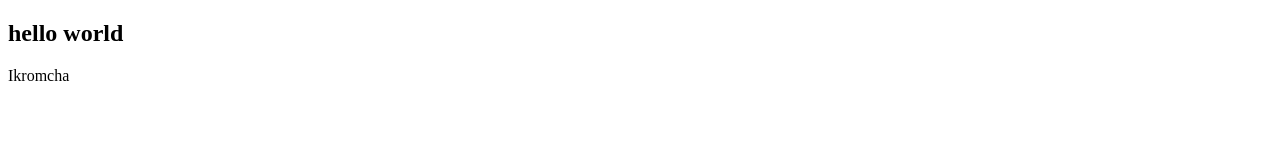
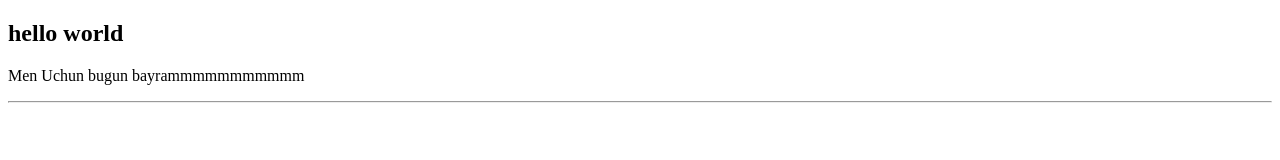
Before and after one commit to Ikrom2020/lesson, a plain HTML site: page index.html in a window 1280 px wide. Drawn offline with Linux system fonts and the light colour scheme.

Commit message:
Update index.html

```diff
--- a/index.html
+++ b/index.html
@@ -7,6 +7,7 @@
 </head>
 <body>
     <h2>hello world</h2>
-    <p>Ikromcha</p>
+    <p>Men Uchun bugun bayrammmmmmmmmmm</p>
+    <hr>
 </body>
 </html>
```
